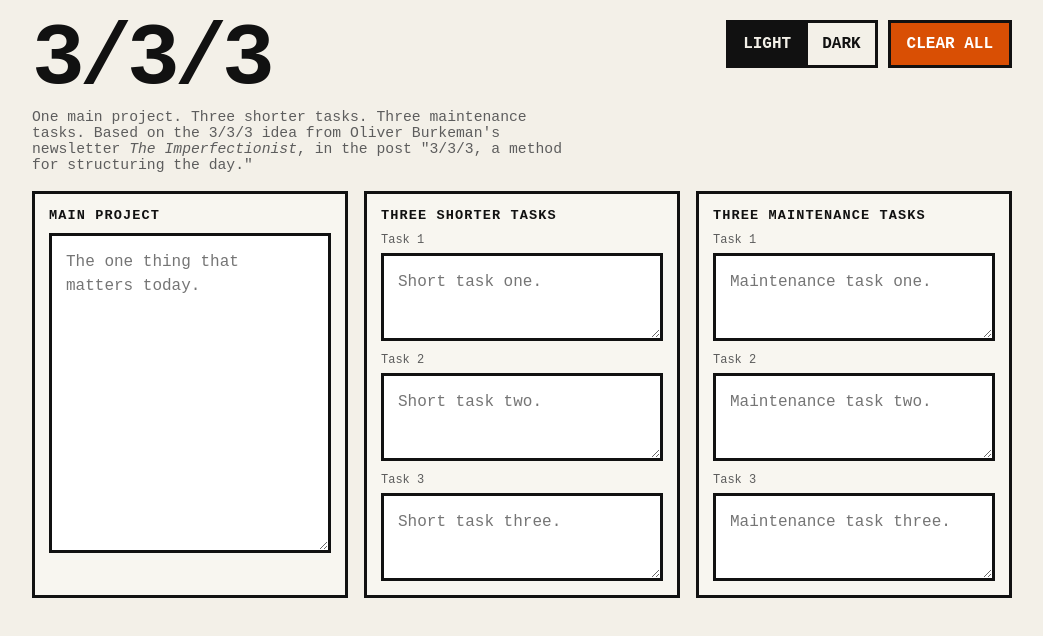
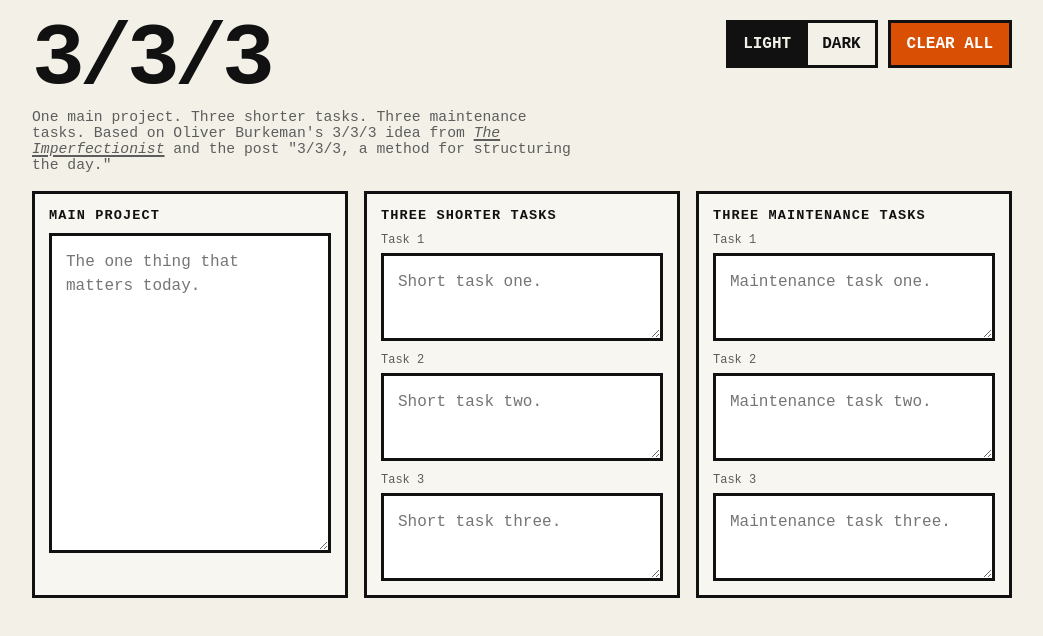
Before and after one commit to mojones/333, a plain HTML site: page index.html in a window 1280 px wide. Shown: the whole page, without its empty margins (118-1161 px from the left). Drawn offline with Linux system fonts and the light colour scheme.

Commit message:
Link intro text to original post

```diff
--- a/index.html
+++ b/index.html
@@ -84,6 +84,18 @@
       max-width: 34rem;
       color: var(--muted);
       font-size: 0.92rem;
+    }
+
+    .note a {
+      color: inherit;
+      text-decoration-thickness: 2px;
+      text-underline-offset: 0.15em;
+    }
+
+    .note a:hover,
+    .note a:focus-visible {
+      color: var(--accent);
+      outline: none;
     }
 
     button {
@@ -214,7 +226,7 @@
     <div class="topbar">
       <div>
         <h1>3/3/3</h1>
-        <p class="note">One main project. Three shorter tasks. Three maintenance tasks. Based on the 3/3/3 idea from Oliver Burkeman's newsletter <em>The Imperfectionist</em>, in the post "3/3/3, a method for structuring the day."</p>
+        <p class="note">One main project. Three shorter tasks. Three maintenance tasks. Based on Oliver Burkeman's 3/3/3 idea from <a href="https://ckarchive.com/b/e5uph7hx43mn" target="_blank" rel="noopener noreferrer"><em>The Imperfectionist</em></a> and the post "3/3/3, a method for structuring the day."</p>
       </div>
       <div class="controls">
         <div class="theme-toggle" role="group" aria-label="Theme">
```
